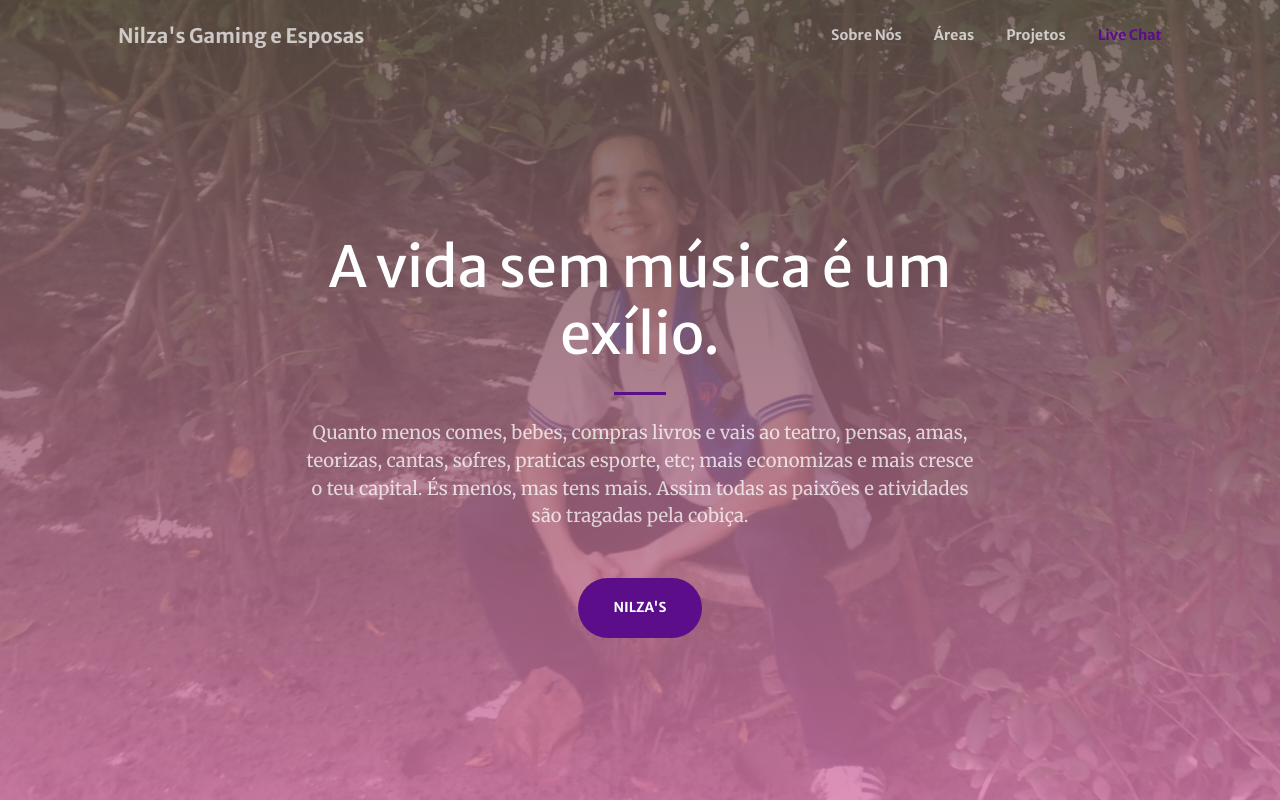
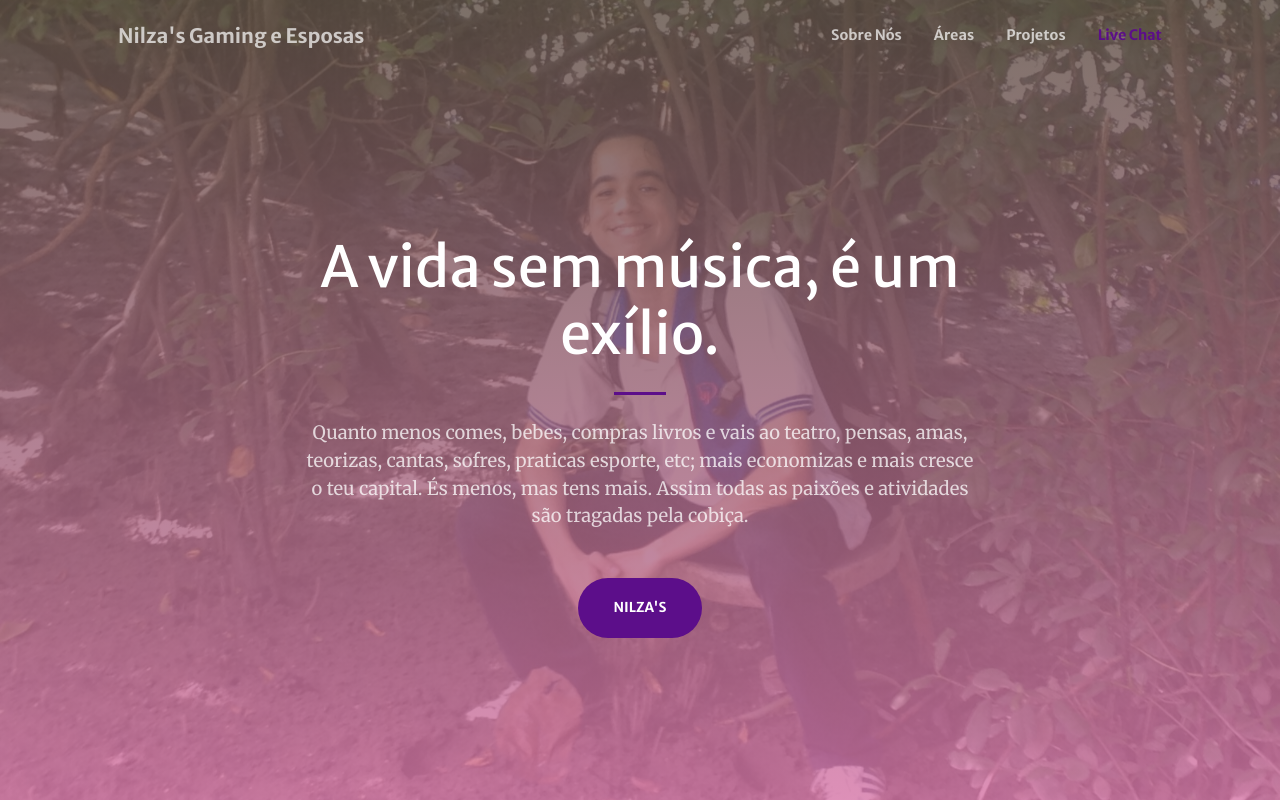
Before and after one commit to pedrogabrielLima/Nilzas, a plain HTML site: page index.html in a window 1280 px wide. Shown: the top 800 px of the page. Drawn offline with nearby package versions, Linux system fonts and the light colour scheme; some packages are replaced by stand-ins of ours; a script that the page names is missing.

```diff
--- a/index.html
+++ b/index.html
@@ -39,7 +39,7 @@
             <div class="container px-4 px-lg-5 h-100">
                 <div class="row gx-4 gx-lg-5 h-100 align-items-center justify-content-center text-center">
                     <div class="col-lg-8 align-self-end">
-                        <h1 class="text-white font-weight-bold">A vida sem música é um exílio.</h1>
+                        <h1 class="text-white font-weight-bold">A vida sem música, é um exílio.</h1>
                         <hr class="divider" />
                     </div>
                     <div class="col-lg-8 align-self-baseline">
```
